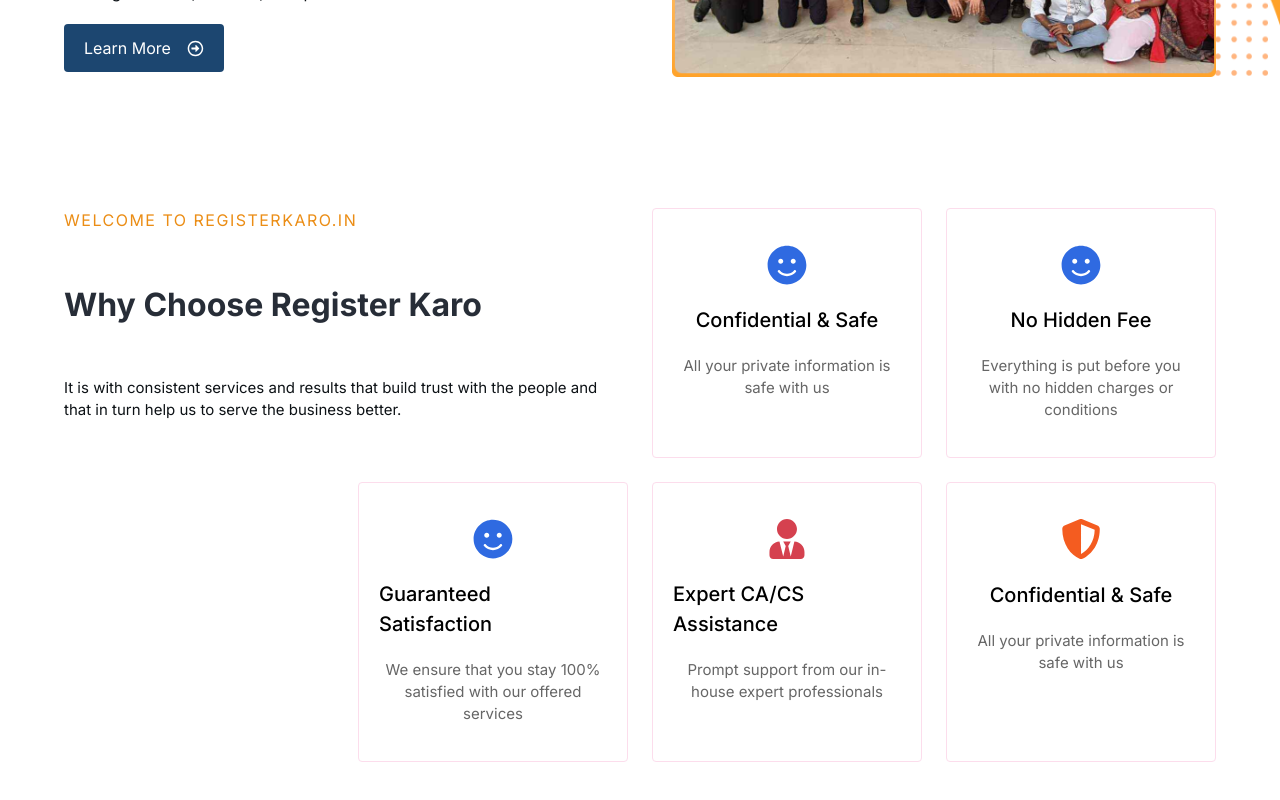
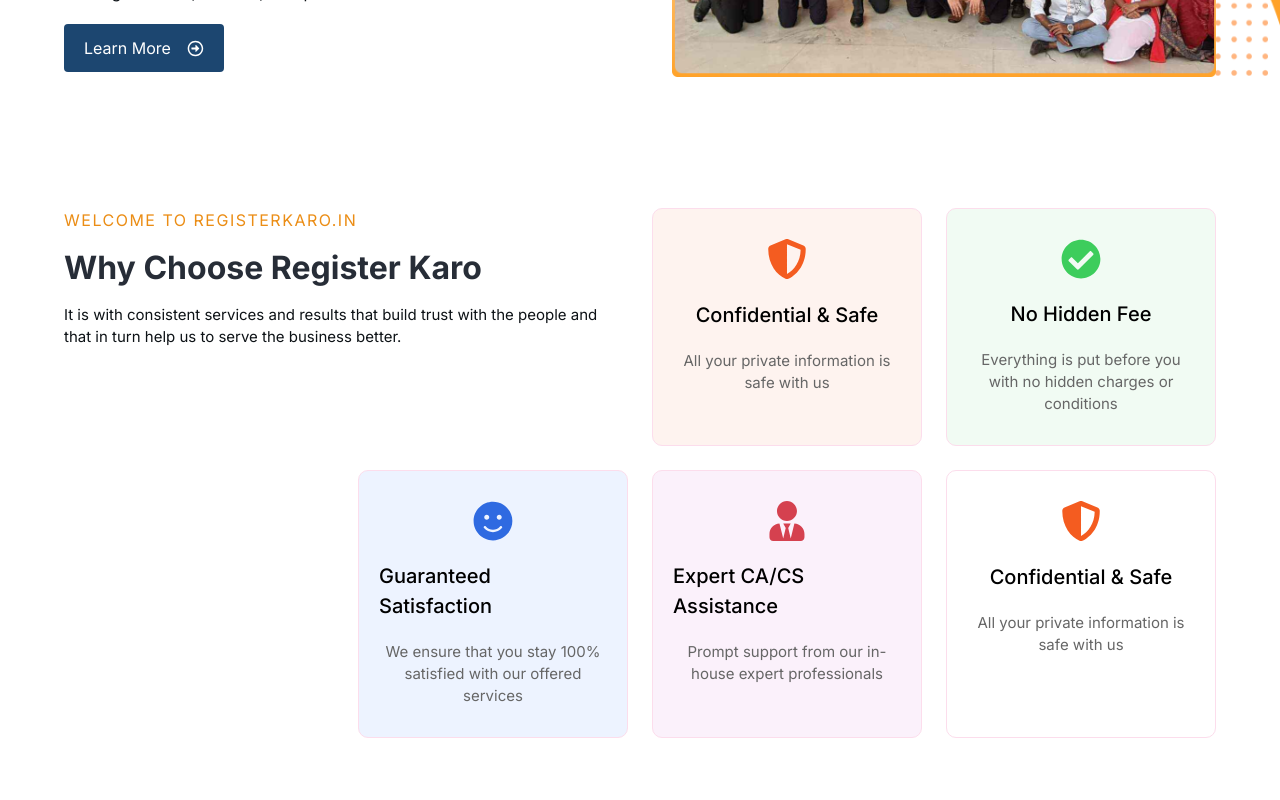
Before and after one commit to hariharan1309/register-karo, a React (Vite) app: page / in a window 1280 px wide. Shown: the part 2231-3031 px from the top of the page. Built offline with nearby package versions, Linux system fonts and the light colour scheme.

Commit message:
Why Section Improvements

```diff
--- a/src/components/WhyCard.tsx
+++ b/src/components/WhyCard.tsx
@@ -1,8 +1,8 @@
-
 const WhyCard = ({ params }: { params: any }) => {
   return (
     <div
-      className={`px-5 py-9 rounded  flex flex-col border-[#FCDDEC] border-[1px] items-center gap-5 *:font-inter`}
+      className={`px-5 py-[30px] rounded-[10px]  flex flex-col border-[#FCDDEC] border-[1px] items-center gap-5 *:font-inter`}
+      style={{ backgroundColor: params?.color || "" }}
     >
       {params.icon}{" "}
       <h4 className="font-medium text-xl leading-[30px]">{params.title}</h4>
--- a/src/components/WhySection.tsx
+++ b/src/components/WhySection.tsx
@@ -5,15 +5,15 @@
     {
       icon: (
         <svg
-          width="40"
-          height="40"
-          viewBox="0 0 40 40"
+          width="38"
+          height="41"
+          viewBox="0 0 38 41"
           fill="none"
           xmlns="http://www.w3.org/2000/svg"
         >
           <path
-            d="M19.985 0.625C30.6881 0.625 39.36 9.29688 39.36 20C39.36 30.7031 30.6881 39.375 19.985 39.375C9.28189 39.375 0.610016 30.7031 0.610016 20C0.610016 9.29688 9.28189 0.625 19.985 0.625ZM26.235 13.75C24.8288 13.75 23.735 14.9219 23.735 16.25C23.735 17.6562 24.8288 18.75 26.235 18.75C27.5631 18.75 28.735 17.6562 28.735 16.25C28.735 14.9219 27.5631 13.75 26.235 13.75ZM13.735 13.75C12.3288 13.75 11.235 14.9219 11.235 16.25C11.235 17.6562 12.3288 18.75 13.735 18.75C15.0631 18.75 16.235 17.6562 16.235 16.25C16.235 14.9219 15.0631 13.75 13.735 13.75ZM28.8913 27.1094C29.985 25.7812 28.0319 24.2188 27.0163 25.4688C25.2194 27.5781 22.7194 28.75 19.985 28.75C17.2506 28.75 14.6725 27.5781 12.8756 25.4688C11.86 24.2188 9.90689 25.7812 11.0006 27.1094C13.1881 29.7656 16.4694 31.25 19.985 31.25C23.4225 31.25 26.7038 29.7656 28.8913 27.1094Z"
-            fill="#2F6AE1"
+            d="M35.3763 6.5625C36.7825 7.1875 37.72 8.51562 37.72 10C37.72 27.3438 27.095 36.9531 20.3763 39.7656C19.4388 40.1562 18.4231 40.1562 17.4856 39.7656C9.12625 36.25 0.220001 25.5469 0.220001 10C0.220001 8.51562 1.07938 7.1875 2.48563 6.5625L17.4856 0.3125C17.9544 0.15625 18.4231 0.078125 18.97 0.078125C19.4388 0.078125 19.9075 0.15625 20.3763 0.3125L35.3763 6.5625ZM18.97 34.9219C26.2356 31.25 32.4075 22.6562 32.6419 10.8594L18.97 5.15625V34.9219Z"
+            fill="#F45C20"
           />
         </svg>
       ),
@@ -31,8 +31,8 @@
           xmlns="http://www.w3.org/2000/svg"
         >
           <path
-            d="M19.985 0.625C30.6881 0.625 39.36 9.29688 39.36 20C39.36 30.7031 30.6881 39.375 19.985 39.375C9.28189 39.375 0.610016 30.7031 0.610016 20C0.610016 9.29688 9.28189 0.625 19.985 0.625ZM26.235 13.75C24.8288 13.75 23.735 14.9219 23.735 16.25C23.735 17.6562 24.8288 18.75 26.235 18.75C27.5631 18.75 28.735 17.6562 28.735 16.25C28.735 14.9219 27.5631 13.75 26.235 13.75ZM13.735 13.75C12.3288 13.75 11.235 14.9219 11.235 16.25C11.235 17.6562 12.3288 18.75 13.735 18.75C15.0631 18.75 16.235 17.6562 16.235 16.25C16.235 14.9219 15.0631 13.75 13.735 13.75ZM28.8913 27.1094C29.985 25.7812 28.0319 24.2188 27.0163 25.4688C25.2194 27.5781 22.7194 28.75 19.985 28.75C17.2506 28.75 14.6725 27.5781 12.8756 25.4688C11.86 24.2188 9.90689 25.7812 11.0006 27.1094C13.1881 29.7656 16.4694 31.25 19.985 31.25C23.4225 31.25 26.7038 29.7656 28.8913 27.1094Z"
-            fill="#2F6AE1"
+            d="M39.395 20C39.395 30.7031 30.645 39.375 20.02 39.375C9.31689 39.375 0.64502 30.7031 0.64502 20C0.64502 9.375 9.31689 0.625 20.02 0.625C30.645 0.625 39.395 9.375 39.395 20ZM17.7544 30.3125L32.1294 15.9375C32.5981 15.4688 32.5981 14.6094 32.1294 14.1406L30.3325 12.4219C29.8638 11.875 29.0825 11.875 28.6138 12.4219L16.895 24.1406L11.3481 18.6719C10.8794 18.125 10.0981 18.125 9.62939 18.6719L7.83252 20.3906C7.36377 20.8594 7.36377 21.7188 7.83252 22.1875L15.9575 30.3125C16.4263 30.7812 17.2856 30.7812 17.7544 30.3125Z"
+            fill="#3DCD5C"
           />
         </svg>
       ),
@@ -103,14 +103,14 @@
   ];
   return (
     <div className="grid grid-cols-4 gap-6 p-16 *:font-inter relative">
-      <div className="col-span-2 grid grid-cols-1 gap-3">
+      <div className="col-span-2 flex flex-col gap-3">
         <p className="text-[#EB8D15] font-inter tracking-[1.5px]">
           WELCOME TO REGISTERKARO.IN
         </p>
         <h3 className="text-[32px] font-bold text-[#272D37]">
           Why Choose Register Karo{" "}
         </h3>
-        <p className="text-[15px] text-[#0D1216] leading-[22px]">
+        <p className="text-[15px] text-[#0D1216] leading-[22px] max-w-[590px]">
           It is with consistent services and results that build trust with the
           people and that in turn help us to serve the business better.
         </p>
```
